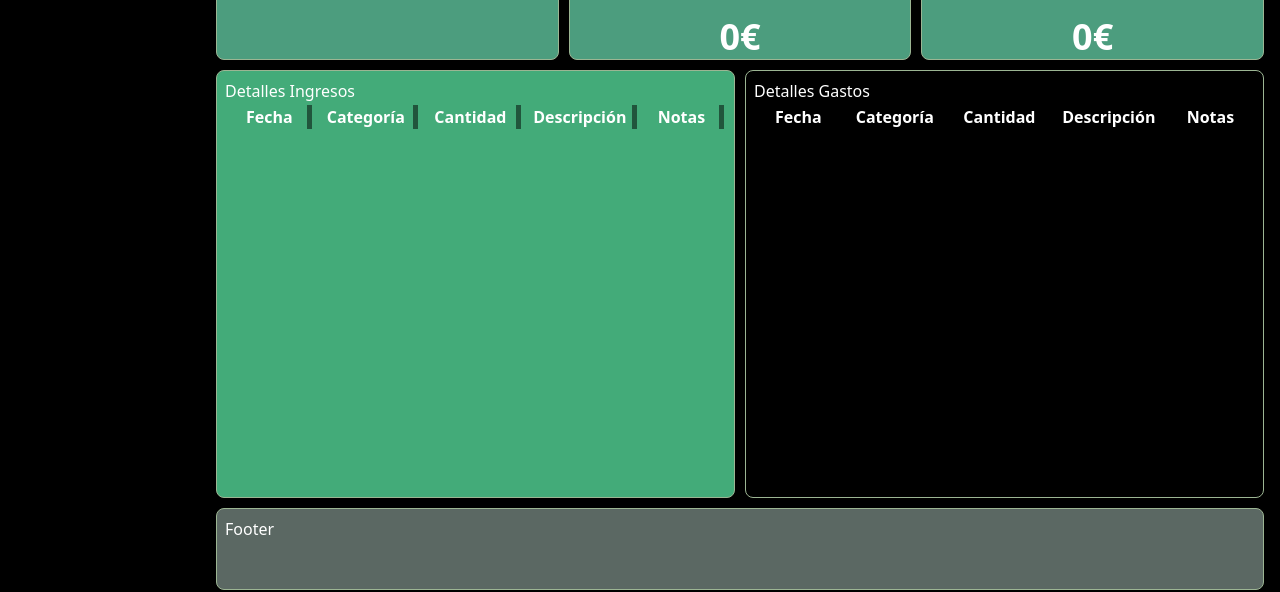
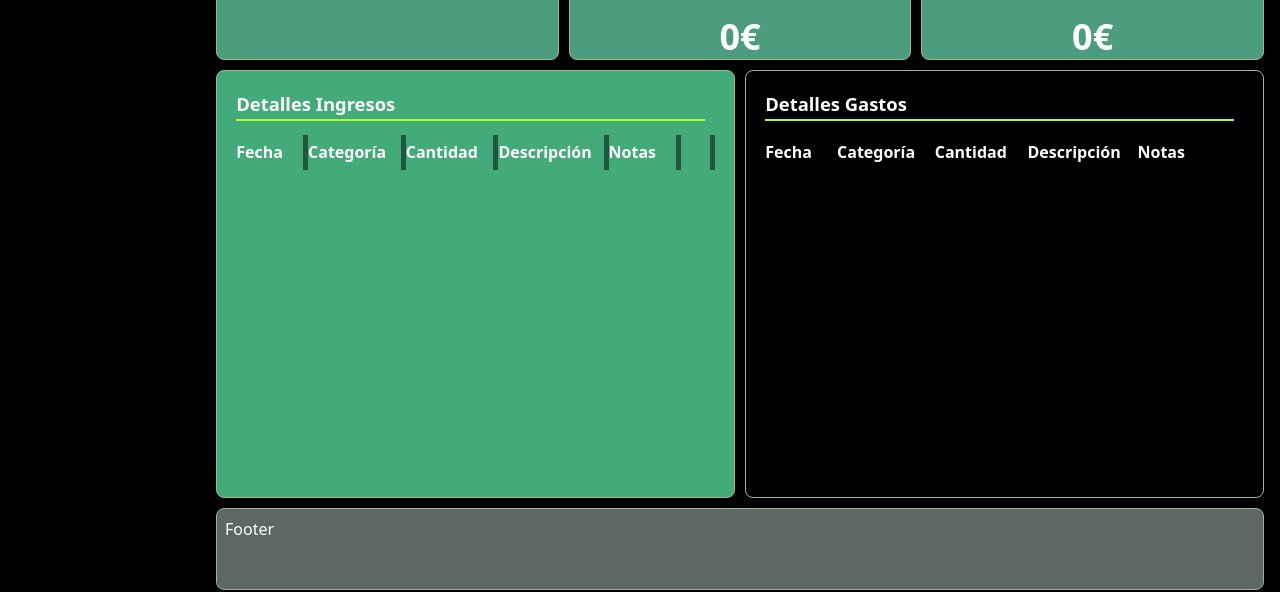
Before and after one commit to svb1998/finance-manager, a React (Vite) app in the folder finance-manager/: page / in a window 1280 px wide. Shown: the part 194-786 px from the top of the page. Built offline with nearby package versions, Linux system fonts and the light colour scheme.

Commit message:
WIP: Working on the table component (Logic & Style)

```diff
--- a/finance-manager/package.json
+++ b/finance-manager/package.json
@@ -11,10 +11,12 @@
     },
     "dependencies": {
         "@hookform/resolvers": "^4.1.2",
+        "@js-temporal/polyfill": "^0.4.4",
         "@reduxjs/toolkit": "^2.5.1",
         "@tanstack/react-table": "^8.21.2",
         "@types/react-textfit": "^1.1.4",
         "antd": "^5.24.1",
+        "lucide-react": "^0.477.0",
         "react": "^18.3.1",
         "react-dom": "^18.3.1",
         "react-hook-form": "^7.54.2",
--- a/finance-manager/src/pages/Dashboard/Dashboard.css
+++ b/finance-manager/src/pages/Dashboard/Dashboard.css
@@ -55,6 +55,7 @@ div > section {
     max-height: 100%;
     min-height: 0;
     background: #000;
+    padding: 1.2em;
 }
 
 .incomes-details-container {
@@ -66,6 +67,27 @@ div > section {
     grid-area: expenses-details;
 }
 
+.incomes-details-title,
+.expenses-details-title {
+    font-size: 1.15em;
+    font-weight: 700;
+    margin-bottom: 0.75em;
+}
+
+.details-line {
+    display: flex;
+    width: 98%;
+    height: 0.1em;
+    background-color: greenyellow;
+    margin-top: 0.1em;
+}
+
+.incomes-details-title {
+}
+
+.expenses-details-title {
+}
+
 .footer-container {
     grid-area: footer;
 }
--- a/finance-manager/src/pages/Dashboard/Dashboard.tsx
+++ b/finance-manager/src/pages/Dashboard/Dashboard.tsx
@@ -51,13 +51,19 @@ export default function Dashboard() {
             </LittleCard>
 
             <section className="incomes-details-container">
-                <span>Detalles Ingresos</span>
+                <div className="incomes-details-title">
+                    Detalles Ingresos
+                    <div className="details-line"></div>
+                </div>
                 <div>
                     <TransactionDetails type="income" />
                 </div>
             </section>
             <section className="expenses-details-container">
-                <span>Detalles Gastos</span>
+                <div className="expenses-details-title">
+                    Detalles Gastos
+                    <div className="details-line"></div>
+                </div>
                 <div>
                     <TransactionDetails type="expense" />
                 </div>
--- a/finance-manager/src/pages/Dashboard/components/TransactionDetails/TransactionDetails.css
+++ b/finance-manager/src/pages/Dashboard/components/TransactionDetails/TransactionDetails.css
@@ -1,5 +1,52 @@
 .tx-details-table {
+    border-collapse: collapse;
     width: 100%;
+
+    th {
+        text-align: left;
+        font-size: 1em;
+        padding: 0.35em 0.5em 0.35em 0em;
+    }
+
+    tbody {
+        tr {
+            color: #f2fff5;
+
+            &:hover {
+                background-color: greenyellow;
+                color: black;
+                cursor: pointer;
+            }
+
+            td {
+                padding: 0.35em 0.1em 0.35em 0.1em;
+                height: 100%;
+                vertical-align: bottom;
+                font-size: 0.95em;
+            }
+        }
+    }
+}
+
+.tx-table-cell {
+    position: relative;
+    height: 100%;
+    min-height: 1.5em;
+    display: flex;
+    align-items: center;
+    vertical-align: middle;
+    border: none;
+}
+
+.delete-icon {
+    z-index: 2;
+
+    fill: transparent;
+    &:hover {
+        cursor: pointer;
+        background-color: greenyellow;
+        color: red;
+    }
 }
 
 .resizer {
--- a/finance-manager/src/pages/Dashboard/components/TransactionDetails/TransactionDetails.tsx
+++ b/finance-manager/src/pages/Dashboard/components/TransactionDetails/TransactionDetails.tsx
@@ -1,3 +1,5 @@
+import { Temporal } from "@js-temporal/polyfill";
+import "./TransactionDetails.css";
 import {
     createColumnHelper,
     flexRender,
@@ -6,49 +8,99 @@ import {
 } from "@tanstack/react-table";
 import { Transaction } from "models";
 import { useEffect, useState } from "react";
-import { useSelector } from "react-redux";
-import "./TransactionDetails.css";
+import { useDispatch, useSelector } from "react-redux";
+import { capitalizeString } from "utilities";
+import { CircleX } from "lucide-react";
+import { removeTransaction } from "../../../../redux/states/transaction";
 
 const columnHelper = createColumnHelper<Transaction>();
-
-const columns = [
-    columnHelper.accessor("date", {
-        header: () => <span>Fecha</span>,
-        cell: (info) => <span>{info.getValue()}</span>,
-        footer: (info) => info.column.id,
-    }),
-    columnHelper.accessor("category", {
-        header: () => <span>Categoría</span>,
-        cell: (info) => info.getValue(),
-        footer: (info) => info.column.id,
-    }),
-    columnHelper.accessor("amount", {
-        header: () => <span>Cantidad</span>,
-        cell: (info) => <span>{info.getValue()}</span>,
-        footer: (info) => info.column.id,
-    }),
-    columnHelper.accessor("description", {
-        header: () => <span>Descripción</span>,
-        cell: (info) => info.getValue(),
-        footer: (info) => info.column.id,
-    }),
-    columnHelper.accessor("notes", {
-        header: () => <span>Notas</span>,
-        cell: (info) => <span>{info.getValue()}</span>,
-        footer: (info) => info.column.id,
-    }),
-];
 
 interface Props {
     type: string;
 }
 
 export default function TransactionDetails({ type }: Props) {
+    const dispatch = useDispatch();
+
     const transactions: Transaction[] = useSelector(
         (store) => store.transaction
     );
 
     const [data, setData] = useState<Transaction[]>([]);
+
+    const columns = [
+        columnHelper.accessor("date", {
+            header: () => <span>Fecha</span>,
+            cell: (info) => {
+                let formattedDate = "";
+
+                const date = info.getValue();
+
+                if (date) {
+                    formattedDate = Temporal.Instant.from(date)
+                        .toZonedDateTimeISO("UTC")
+                        .toLocaleString("es-ES", {
+                            day: "2-digit",
+                            month: "2-digit",
+                            year: "numeric",
+                        });
+                }
+
+                return <span>{formattedDate}</span>;
+            },
+            footer: (info) => info.column.id,
+        }),
+        columnHelper.accessor("category", {
+            header: () => <span>Categoría</span>,
+            cell: (info) => {
+                let category = info.cell.row.original.category;
+                category = capitalizeString(category);
+                return <span className="tx-table-cell">{category}</span>;
+            },
+            footer: (info) => info.column.id,
+        }),
+        columnHelper.accessor("amount", {
+            header: () => <span>Cantidad</span>,
+            cell: (info) => (
+                <span className="tx-table-cell">{info.getValue()}€</span>
+            ),
+            footer: (info) => info.column.id,
+        }),
+        columnHelper.accessor("description", {
+            header: () => <span>Descripción</span>,
+            cell: (info) => (
+                <span className="tx-table-cell">{info.getValue()}</span>
+            ),
+            footer: (info) => info.column.id,
+        }),
+        columnHelper.accessor("notes", {
+            header: () => <span>Notas</span>,
+            cell: (info) => (
+                <span className="tx-table-cell">{info.getValue()}</span>
+            ),
+            footer: (info) => info.column.id,
+        }),
+        columnHelper.display({
+            id: "delete",
+            header: () => <span></span>,
+            cell: (info) => {
+                const row = info.cell.row.original;
+
+                return (
+                    <span
+                        className="tx-table-cell delete-icon"
+                        onClick={() => {
+                            console.log("delete", row);
+                            deleteTransaction(row);
+                        }}
+                    >
+                        <CircleX color="currentColor" size={"1.2em"} />
+                    </span>
+                );
+            },
+            footer: (info) => info.column.id,
+        }),
+    ];
 
     const getTransactionsByType = (type: string) => {
         const filteredTransactions = transactions.filter(
@@ -72,6 +124,12 @@ export default function TransactionDetails({ type }: Props) {
         debugHeaders: true,
         debugColumns: true,
     });
+
+    const deleteTransaction = (row: Transaction) => {
+        if (row.id) {
+            dispatch(removeTransaction(row.id));
+        }
+    };
 
     return (
         <div>
--- /dev/null
+++ b/finance-manager/src/redux/states/index.ts
@@ -0,0 +1,2 @@
+export * from "./category";
+export * from "./transaction";
--- /dev/null
+++ b/finance-manager/src/utilities/capitalizeString.utility.ts
@@ -0,0 +1,3 @@
+export function capitalizeString(str: string) {
+    return str.charAt(0).toUpperCase() + str.slice(1);
+}
--- /dev/null
+++ b/finance-manager/src/utilities/index.ts
@@ -0,0 +1 @@
+export * from "./capitalizeString.utility";
--- a/finance-manager/vite.config.ts
+++ b/finance-manager/vite.config.ts
@@ -1,7 +1,13 @@
-import { defineConfig } from 'vite'
-import react from '@vitejs/plugin-react-swc'
+import { defineConfig } from "vite";
+import react from "@vitejs/plugin-react-swc";
+import path from "path";
 
 // https://vite.dev/config/
 export default defineConfig({
-  plugins: [react()],
-})
+    plugins: [react()],
+    resolve: {
+        alias: {
+            utilities: path.resolve(__dirname, "src/utilities"),
+        },
+    },
+});
```
Also changed, not shown: 1 other file (tests, documents, lock files or other folders).
